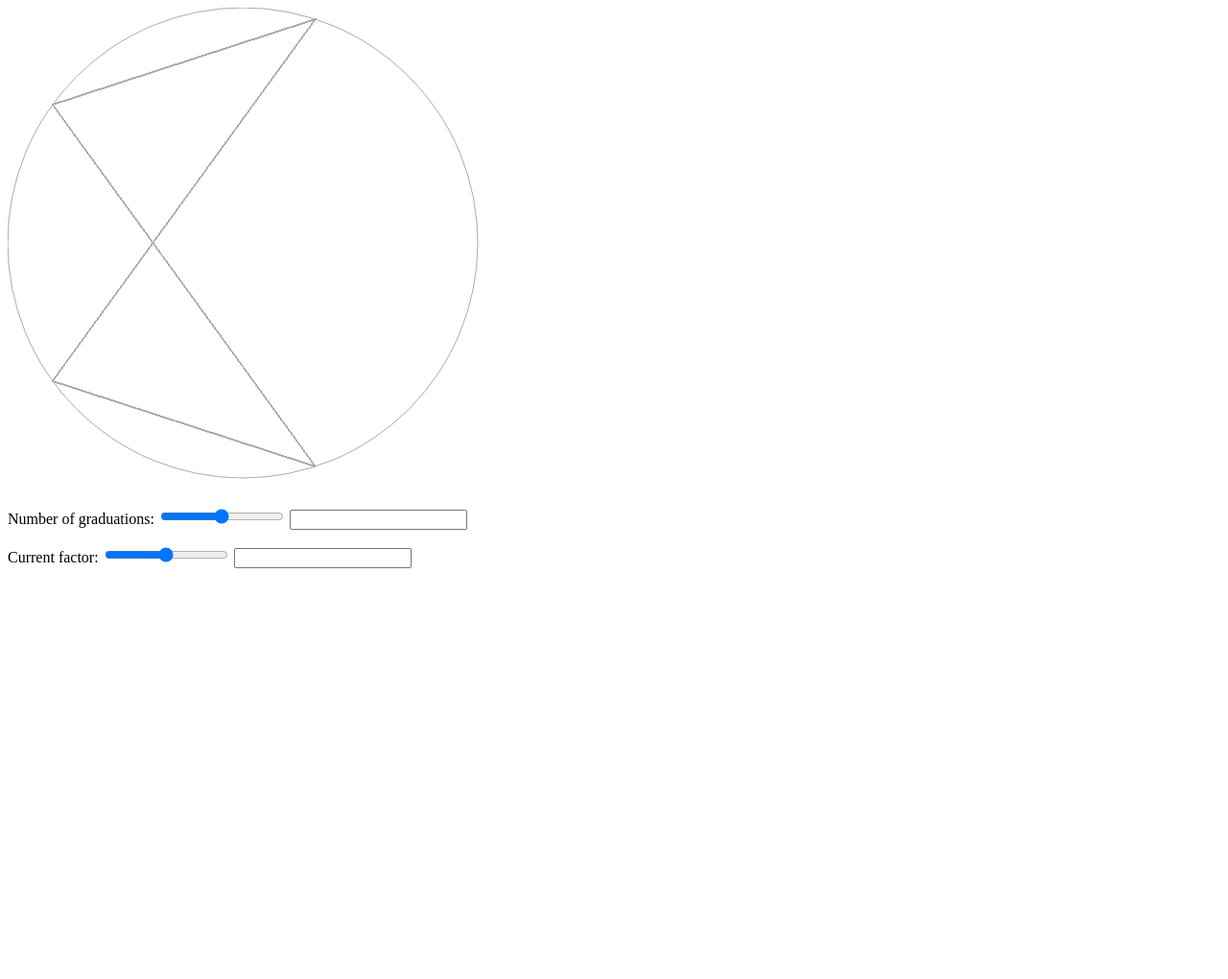
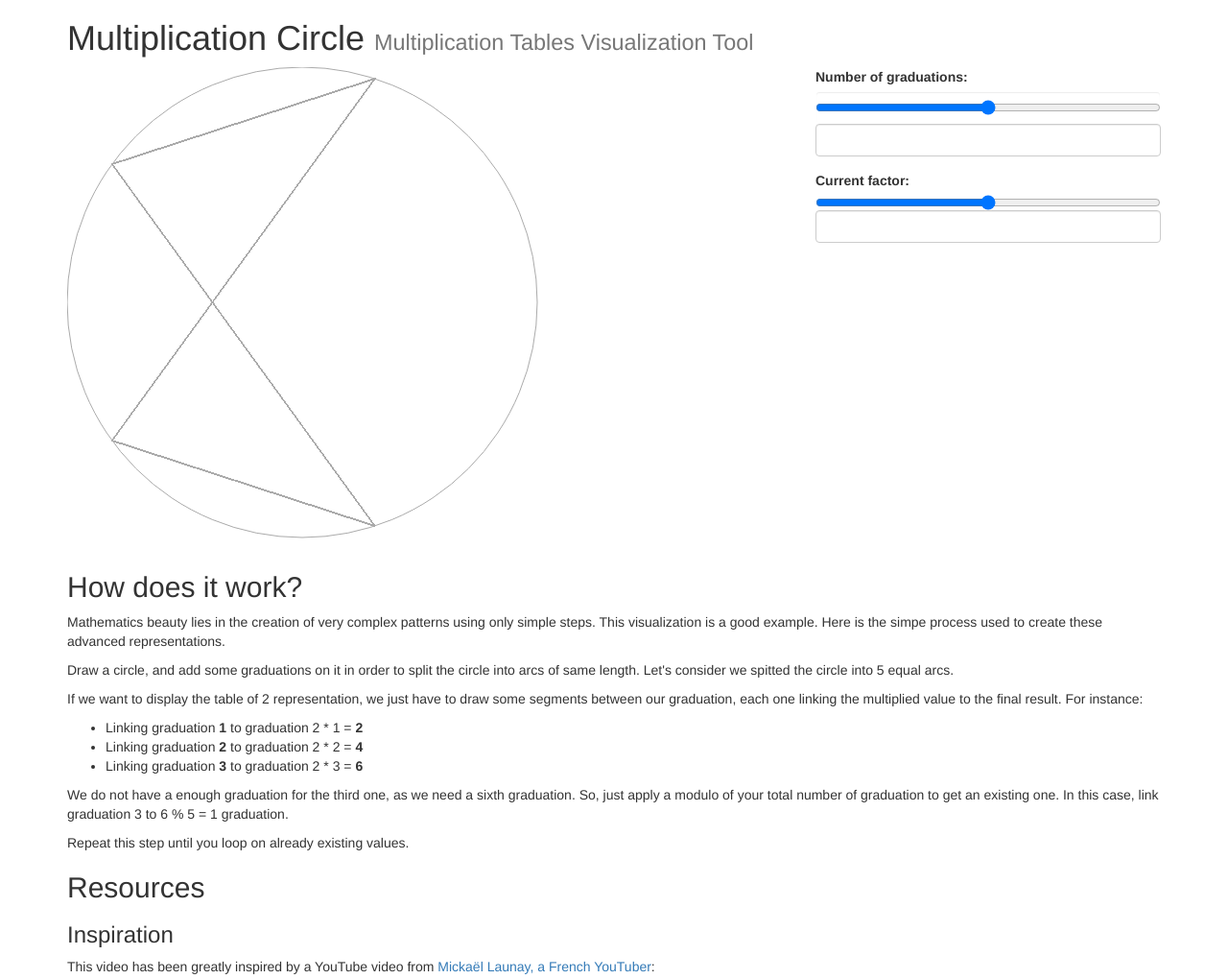
Before and after one commit to jpetitcolas/multiplication-circle, a plain HTML site: page index.html in a window 1280 px wide. Shown: the top 1020 px of the page at 96% size. Before the commit the page ends 800 px from the top, so only its background shows below. Drawn offline with nearby package versions, Linux system fonts and the light colour scheme.

Commit message:
Give more details about how this project works

```diff
--- a/index.html
+++ b/index.html
@@ -3,21 +3,78 @@
 <head>
     <meta charset="UTF-8">
     <title>Multiplication Circles</title>
+    <link rel="stylesheet" href="https://maxcdn.bootstrapcdn.com/bootstrap/3.3.5/css/bootstrap.min.css">
+    <link rel="stylesheet" href="https://maxcdn.bootstrapcdn.com/bootstrap/3.3.5/css/bootstrap-theme.min.css">
 </head>
 <body>
-    <canvas id="dataviz" height="500" width="500"></canvas>
-    <form action="#">
+    <div class="container">
+        <h1>Multiplication Circle <small>Multiplication Tables Visualization Tool</small></h1>
+        <div class="row">
+            <div class="col-md-8">
+                <canvas id="dataviz" height="500" width="500"></canvas>
+            </div>
+            <div class="col-md-4">
+                <form>
+                    <p class="form-group">
+                        <label for="graduation_numbers">Number of graduations:</label>
+                        <input type="range" min="2" step="1" class="graduation_input form-control" />
+                        <input type="text" class="graduation_input form-control" id="graduation_numbers_input" />
+                    </p>
+                    <p class="form-group">
+                        <label for="current_factor">Current factor:</label>
+                        <input type="range" min="2" step="0.1" id="current_factor_slider" class="current_factor"/>
+                        <input type="text" id="current_factor_input" class="current_factor form-control"/>
+                    </p>
+                </form>
+            </div>
+        </div>
+        <h2>How does it work?</h2>
         <p>
-            <label for="graduation_numbers">Number of graduations:</label>
-            <input type="range" min="2" step="1" class="graduation_input" />
-            <input type="text" class="graduation_input" id="graduation_numbers_input" />
+            Mathematics beauty lies in the creation of very complex patterns using
+            only simple steps. This visualization is a good example. Here is the
+            simpe process used to create these advanced representations.
         </p>
         <p>
-            <label for="current_factor">Current factor:</label>
-            <input type="range" min="2" step="0.1" id="current_factor_slider" class="current_factor"/>
-            <input type="text" id="current_factor_input" class="current_factor"/>
+            Draw a circle, and add some graduations on it in order to split the
+            circle into arcs of same length. Let's consider we spitted the circle
+            into 5 equal arcs.
         </p>
-    </form>
+        <p>
+            If we want to display the table of 2 representation, we just have to
+            draw some segments between our graduation, each one linking the multiplied
+            value to the final result. For instance:
+        </p>
+        <ul>
+            <li>Linking graduation <strong>1</strong> to graduation 2 * 1 = <strong>2</strong></li>
+            <li>Linking graduation <strong>2</strong> to graduation 2 * 2 = <strong>4</strong></li>
+            <li>Linking graduation <strong>3</strong> to graduation 2 * 3 = <strong>6</strong></li>
+        </ul>
+        <p>
+            We do not have a enough graduation for the third one, as we need a sixth
+            graduation. So, just apply a modulo of your total number of graduation to
+            get an existing one. In this case, link graduation 3 to 6 % 5 = 1 graduation.
+        </p>
+        <p>
+            Repeat this step until you loop on already existing values.
+        </p>
+        <h2>Resources</h2>
+        <h3>Inspiration</h3>
+        <p>
+            This video has been greatly inspired by a YouTube video from
+            <a href="https://www.youtube.com/user/Micmaths">Mickaël Launay,
+            a French YouTuber</a>:
+        </p>
+        <iframe width="560" height="315" src="https://www.youtube.com/embed/-X49VQgi86E" frameborder="0" allowfullscreen></iframe>
+        <h3>Source code</h3>
+        <p>
+            Source code is available on GitHub: <a href="https://github.com/jpetitcolas/multiplication-circle">
+            https://github.com/jpetitcolas/multiplication-circle</a>.
+        </p>
+        <p>
+            This project has been released under MIT license, meaning you can do
+            whatever you want with it, without any restrictions.
+        </p>
+    </div>
     <script src="js/dataviz.js"></script>
 </body>
 </html>
```
